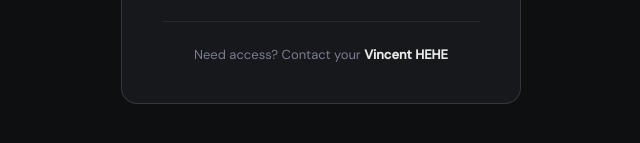
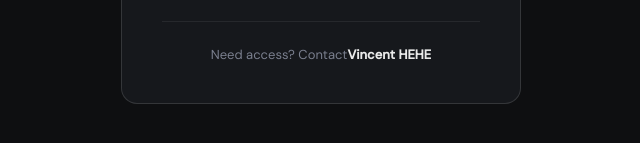
Before and after one commit to Vincent-015/JVW-Ledger, a plain HTML site: page wwwroot/login.html in a window 1280 px wide. Shown: the part 547-690 px from the top of the page, 319-959 px from the left. Drawn offline with nearby package versions, Linux system fonts and the light colour scheme.

```diff
--- a/wwwroot/login.html
+++ b/wwwroot/login.html
@@ -67,7 +67,7 @@
 
   <hr class="divider">
   <div class="footer-link">
-    Need access? Contact your <strong style="color:var(--text)">Vincent HEHE</strong>
+    Need access? Contact<strong style="color:var(--text)">Vincent HEHE</strong>
   </div>
 </div>
 
```
